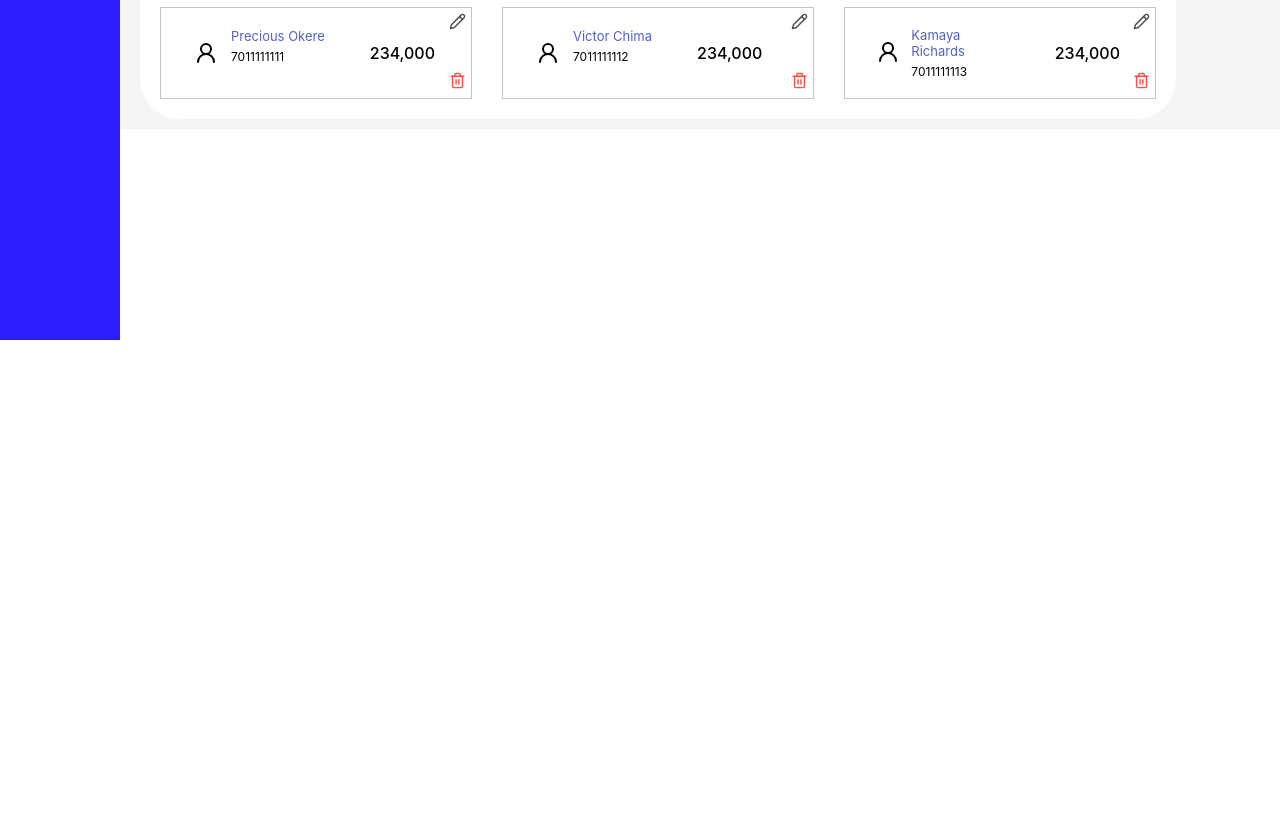
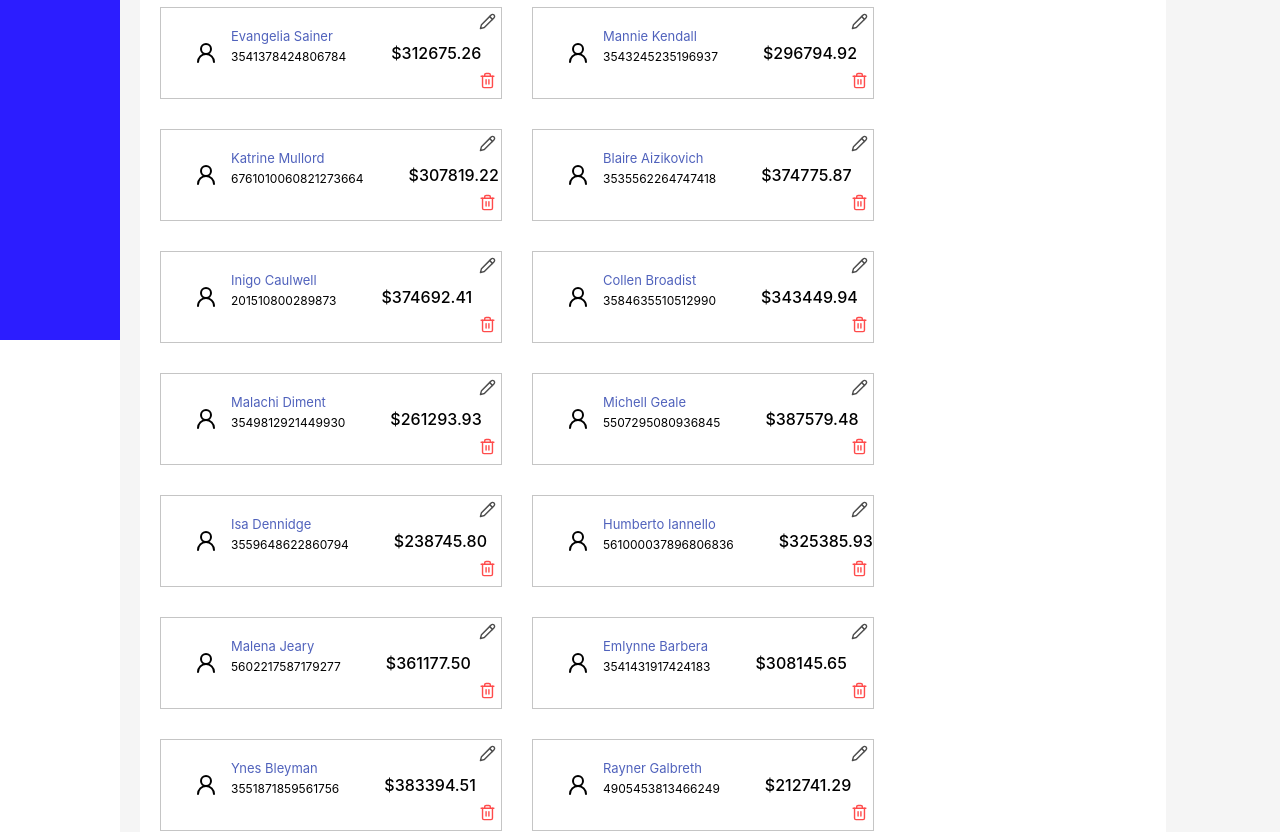
Before and after one commit to ObinnaKelvin/woodcore, a React (Create React App) app: page /customers in a window 1280 px wide. Shown: the part 460-1292 px from the top of the page. Before the commit the page ends 800 px from the top, so only its background shows below. Built offline with nearby package versions, Linux system fonts and the light colour scheme.

Commit message:
Customers mock data updated

```diff
--- /dev/null
+++ b/src/View/components/data/customers.js
@@ -0,0 +1,23 @@
+export const customers = [
+
+    {"id":1,"first_name":"Evangelia","last_name":"Sainer","email":"esainer0@statcounter.com","gender":"Female","ip_address":"170.177.86.248","account_type":"jcb","account_no":"3541378424806784","account_balance":"$312675.26"},
+    {"id":2,"first_name":"Mannie","last_name":"Kendall","email":"mkendall1@zimbio.com","gender":"Male","ip_address":"85.141.0.152","account_type":"jcb","account_no":"3543245235196937","account_balance":"$296794.92"},
+    {"id":3,"first_name":"Katrine","last_name":"Mullord","email":"kmullord2@nyu.edu","gender":"Female","ip_address":"47.84.202.85","account_type":"maestro","account_no":"6761010060821273664","account_balance":"$307819.22"},
+    {"id":4,"first_name":"Blaire","last_name":"Aizikovich","email":"baizikovich3@rakuten.co.jp","gender":"Female","ip_address":"58.221.178.10","account_type":"jcb","account_no":"3535562264747418","account_balance":"$374775.87"},
+    {"id":5,"first_name":"Inigo","last_name":"Caulwell","email":"icaulwell4@dailymail.co.uk","gender":"Male","ip_address":"179.126.103.61","account_type":"diners-club-enroute","account_no":"201510800289873","account_balance":"$374692.41"},
+    {"id":6,"first_name":"Collen","last_name":"Broadist","email":"cbroadist5@chicagotribune.com","gender":"Female","ip_address":"21.240.206.214","account_type":"jcb","account_no":"3584635510512990","account_balance":"$343449.94"},
+    {"id":7,"first_name":"Malachi","last_name":"Diment","email":"mdiment6@jugem.jp","gender":"Male","ip_address":"59.229.179.94","account_type":"jcb","account_no":"3549812921449930","account_balance":"$261293.93"},
+    {"id":8,"first_name":"Michell","last_name":"Geale","email":"mgeale7@google.com","gender":"Female","ip_address":"219.14.164.245","account_type":"diners-club-us-ca","account_no":"5507295080936845","account_balance":"$387579.48"},
+    {"id":9,"first_name":"Isa","last_name":"Dennidge","email":"idennidge8@51.la","gender":"Male","ip_address":"216.48.253.38","account_type":"jcb","account_no":"3559648622860794","account_balance":"$238745.80"},
+    {"id":10,"first_name":"Humberto","last_name":"Iannello","email":"hiannello9@google.pl","gender":"Male","ip_address":"150.19.22.253","account_type":"china-unionpay","account_no":"561000037896806836","account_balance":"$325385.93"},
+    {"id":11,"first_name":"Malena","last_name":"Jeary","email":"mjearya@phpbb.com","gender":"Female","ip_address":"94.126.59.99","account_type":"bankcard","account_no":"5602217587179277","account_balance":"$361177.50"},
+    {"id":12,"first_name":"Emlynne","last_name":"Barbera","email":"ebarberab@addtoany.com","gender":"Female","ip_address":"67.151.105.44","account_type":"jcb","account_no":"3541431917424183","account_balance":"$308145.65"},
+    {"id":13,"first_name":"Ynes","last_name":"Bleyman","email":"ybleymanc@telegraph.co.uk","gender":"Female","ip_address":"250.65.67.24","account_type":"jcb","account_no":"3551871859561756","account_balance":"$383394.51"},
+    {"id":14,"first_name":"Rayner","last_name":"Galbreth","email":"rgalbrethd@yandex.ru","gender":"Male","ip_address":"12.78.186.29","account_type":"switch","account_no":"4905453813466249","account_balance":"$212741.29"},
+    {"id":15,"first_name":"Shannan","last_name":"Bowden","email":"sbowdene@macromedia.com","gender":"Male","ip_address":"23.111.170.241","account_type":"jcb","account_no":"3576075938248432","account_balance":"$262799.80"},
+    {"id":16,"first_name":"Cory","last_name":"Ferens","email":"cferensf@nhs.uk","gender":"Male","ip_address":"198.163.21.24","account_type":"diners-club-enroute","account_no":"201646649324362","account_balance":"$271465.64"},
+    {"id":17,"first_name":"Reynold","last_name":"Ogelbe","email":"rogelbeg@histats.com","gender":"Male","ip_address":"195.75.6.161","account_type":"china-unionpay","account_no":"560221742101707829","account_balance":"$215768.85"},
+    {"id":18,"first_name":"Adelice","last_name":"Domone","email":"adomoneh@vistaprint.com","gender":"Female","ip_address":"103.198.64.197","account_type":"jcb","account_no":"3560009357131264","account_balance":"$259996.28"},
+    {"id":19,"first_name":"Yehudi","last_name":"Jouhandeau","email":"yjouhandeaui@myspace.com","gender":"Male","ip_address":"58.183.226.94","account_type":"switch","account_no":"490544784306663860","account_balance":"$324645.84"},
+    {"id":20,"first_name":"Sascha","last_name":"Castells","email":"scastellsj@wikia.com","gender":"Female","ip_address":"164.170.208.18","account_type":"mastercard","account_no":"5010123854266068","account_balance":"$351110.73"}
+]
--- a/src/View/pages/customers/Customers.jsx
+++ b/src/View/pages/customers/Customers.jsx
@@ -6,7 +6,7 @@ import { Chart as ChartJS, defaults } from "chart.js/auto";
 import { Bar, Doughnut, Line } from "react-chartjs-2";
 import revenueData from "../../components/chart/revenueData.json";
 import userData from "../../components/chart/users.json";
-import { beneficiary } from "../../components/data/beneficiary"
+import { customers } from "../../components/data/customers"
 import './customers.scss';
 
 function Customers() {
@@ -72,7 +72,7 @@ function Customers() {
                     <div className="customers-holder">
 
                         {
-                            beneficiary.map((item, id) => {
+                            customers.map((item, id) => {
                                 return (
                                     <div className="customers-item" key={item.id}>
                                         <div className="edit-icon"><Pencil size={17} /></div>
@@ -85,7 +85,7 @@ function Customers() {
                                             </div>
 
                                         </div>
-                                        <div className={`customers-cost `}>234,000</div>
+                                        <div className={`customers-cost `}>{item.account_balance}</div>
                                     </div>
                                 )
 
--- a/src/View/pages/customers/customers.scss
+++ b/src/View/pages/customers/customers.scss
@@ -69,6 +69,7 @@
                 .customers-holder {
                     display: flex;
                     flex-direction: row;
+                    flex-wrap: wrap;
                     gap: 30px;
                     // border: 1px solid red;
 
@@ -80,7 +81,7 @@
                        border: 1px solid #c5c5c5;
                        gap: 40px;
                        padding: 20px;
-                       width: 270px;
+                       width: 300px;
                        position: relative;
 
                        .edit-icon {
@@ -530,7 +531,8 @@
 
                         .customers-holder {
                             display: flex;
-                            flex-direction: column;
+                            flex-direction: row;
+                            flex-wrap: wrap;
                             gap: 30px;
                             border: 1px solid red;
 
```
